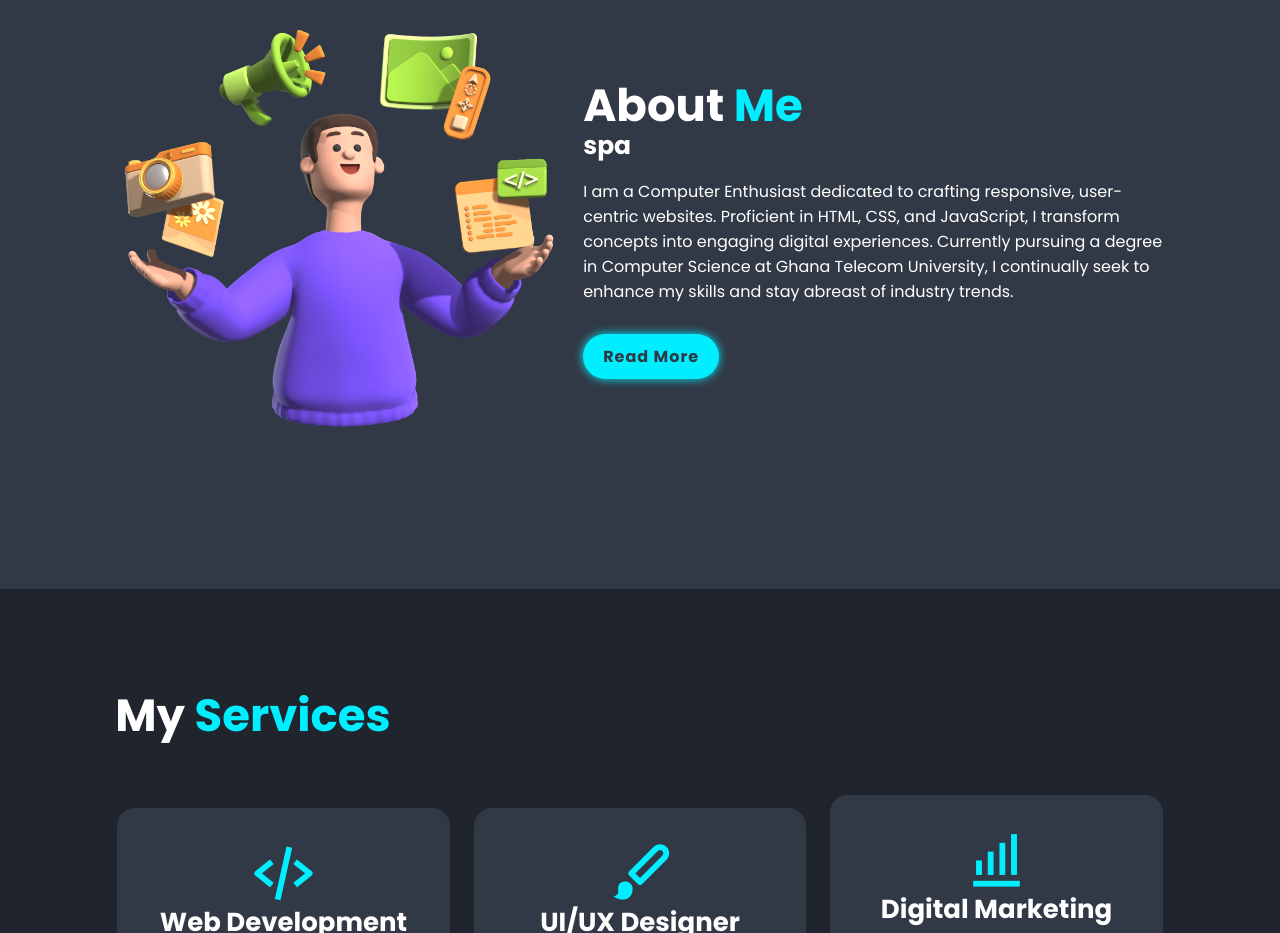
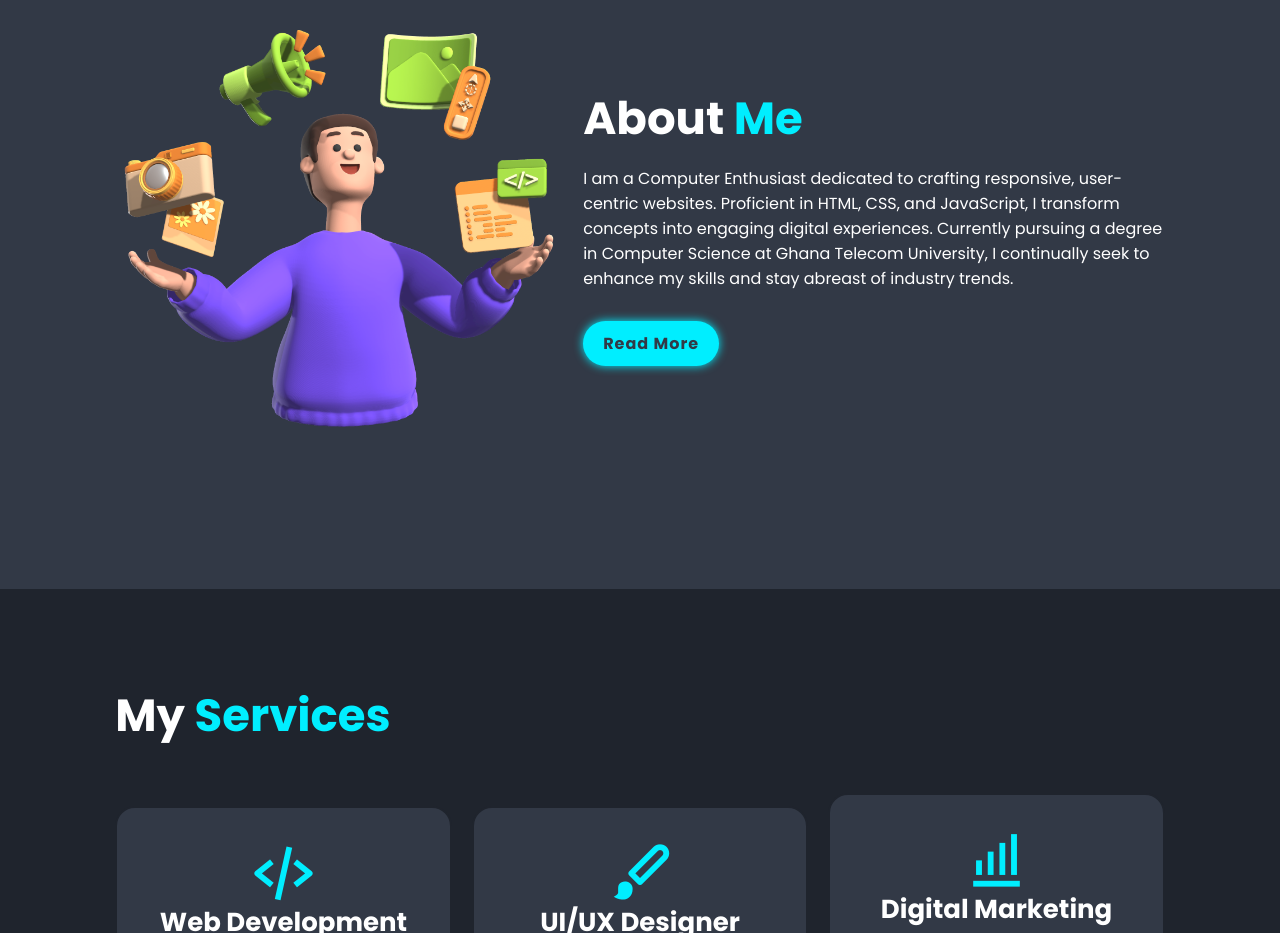
Before and after one commit to ETORNAM-AI/ETORNAM-AI.github.io, a plain HTML site: page index.htm in a window 1280 px wide. Shown: the part 1011-1944 px from the top of the page. Drawn offline with nearby package versions, Linux system fonts and the light colour scheme.

Commit message:
Update index.htm

```diff
--- a/index.htm
+++ b/index.htm
@@ -63,9 +63,6 @@
 
             <div class="about-content">
                 <h2 class="heading">About <span>Me</span></h2>
-                <h3>
-                    spa
-                </h3>
                 <p>I am a Computer Enthusiast dedicated to crafting responsive, user-centric websites. Proficient in HTML, CSS, and JavaScript, I transform concepts into engaging digital experiences. Currently pursuing a degree in Computer Science at Ghana Telecom University, I continually seek to enhance my skills and stay abreast of industry trends.</p>
                 <a href="#" class="btn">Read More</a>
             </div>
```
